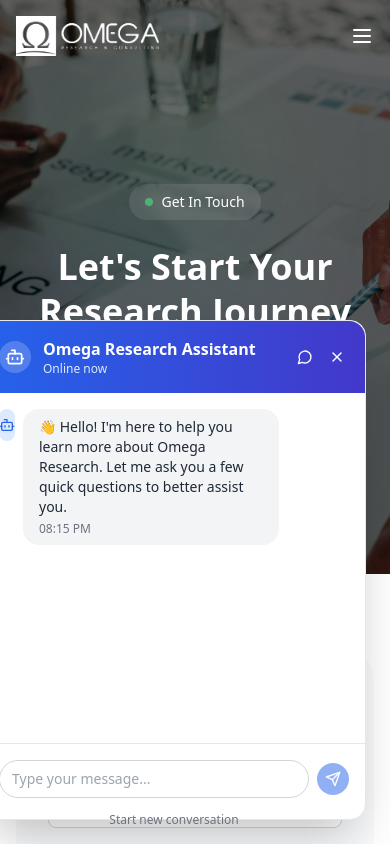
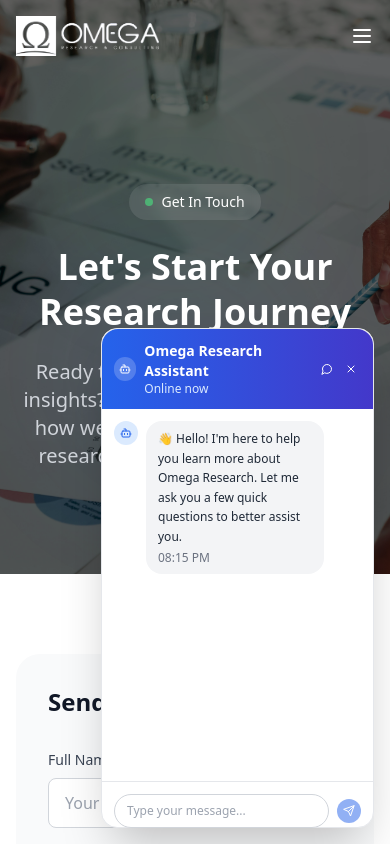
Before and after one commit to Jiwe-Holding/omega_site, a React (Vite) app: page /contact in a window 390 px wide. Both pictures are taken after a click on the button 334 px from the left and 788 px from the top of the page. Shown: the top 844 px of the page. Built offline with nearby package versions, Linux system fonts and the light colour scheme.

Commit message:
Update ChatBot.tsx

```diff
--- a/src/components/ChatBot.tsx
+++ b/src/components/ChatBot.tsx
@@ -129,19 +129,19 @@
 
 
   return (
-    <div className="fixed bottom-6 right-6 z-50">
+    <div className="fixed bottom-4 right-4 sm:bottom-6 sm:right-6 z-50">
       {/* Floating Button */}
       {!isOpen && (
         <button
           onClick={() => setIsOpen(true)}
-          className="w-16 h-16 bg-gradient-to-r from-blue-600 to-indigo-700 text-white rounded-full shadow-2xl hover:shadow-3xl transition-all duration-300 transform hover:scale-110 flex items-center justify-center group relative"
+          className="w-12 h-12 sm:w-16 sm:h-16 bg-gradient-to-r from-blue-600 to-indigo-700 text-white rounded-full shadow-2xl hover:shadow-3xl transition-all duration-300 transform hover:scale-110 flex items-center justify-center group relative"
         >
           <div className="relative">
-            <Bot className="w-7 h-7 group-hover:scale-110 transition-transform" />
-            <MessageSquare className="w-4 h-4 absolute -bottom-1 -right-1 bg-white text-blue-600 rounded-full p-0.5 group-hover:scale-110 transition-transform" />
+            <Bot className="w-5 h-5 sm:w-7 sm:h-7 group-hover:scale-110 transition-transform" />
+            <MessageSquare className="w-3 h-3 sm:w-4 sm:h-4 absolute -bottom-1 -right-1 bg-white text-blue-600 rounded-full p-0.5 group-hover:scale-110 transition-transform" />
           </div>
-          <div className="absolute -top-1 -right-1 w-5 h-5 bg-green-500 rounded-full animate-pulse flex items-center justify-center">
-            <div className="w-2 h-2 bg-white rounded-full"></div>
+          <div className="absolute -top-1 -right-1 w-4 h-4 sm:w-5 sm:h-5 bg-green-500 rounded-full animate-pulse flex items-center justify-center">
+            <div className="w-1.5 h-1.5 sm:w-2 sm:h-2 bg-white rounded-full"></div>
           </div>
         </button>
       )}
@@ -149,31 +149,33 @@
       {/* Chat Window */}
       {isOpen && (
         <div className={`bg-white rounded-2xl shadow-2xl border border-gray-200 transition-all duration-300 ${
-          isMinimized ? 'w-80 h-16' : 'w-96 h-[500px]'
+          isMinimized
+            ? 'w-72 h-16 sm:w-80'
+            : 'w-[min(70vw,450px)] h-[min(60vh,500px)] sm:w-[420px] sm:h-[500px]'
         }`}>
         {/* Header */}
-        <div className="bg-gradient-to-r from-blue-600 to-indigo-700 text-white p-4 rounded-t-2xl flex items-center justify-between">
-          <div className="flex items-center space-x-3">
-            <div className="w-8 h-8 bg-white/20 rounded-full flex items-center justify-center">
-              <Bot className="w-5 h-5" />
+        <div className="bg-gradient-to-r from-blue-600 to-indigo-700 text-white p-3 sm:p-4 rounded-t-2xl flex items-center justify-between">
+          <div className="flex items-center space-x-2 sm:space-x-3">
+            <div className="w-6 h-6 sm:w-8 sm:h-8 bg-white/20 rounded-full flex items-center justify-center">
+              <Bot className="w-3 h-3 sm:w-5 sm:h-5" />
             </div>
             <div>
-              <h3 className="font-semibold">Omega Research Assistant</h3>
+              <h3 className="font-semibold text-sm sm:text-base">Omega Research Assistant</h3>
               <p className="text-xs text-blue-100">Online now</p>
             </div>
           </div>
-          <div className="flex items-center space-x-2">
+          <div className="flex items-center space-x-1 sm:space-x-2">
             <button
               onClick={() => setIsMinimized(!isMinimized)}
               className="p-1 hover:bg-white/20 rounded-full transition-colors"
             >
-              <MessageCircle className="w-4 h-4" />
+              <MessageCircle className="w-3 h-3 sm:w-4 sm:h-4" />
             </button>
             <button
               onClick={() => setIsOpen(false)}
               className="p-1 hover:bg-white/20 rounded-full transition-colors"
             >
-              <X className="w-4 h-4" />
+              <X className="w-3 h-3 sm:w-4 sm:h-4" />
             </button>
           </div>
         </div>
@@ -181,28 +183,28 @@
         {!isMinimized && (
           <>
             {/* Messages */}
-            <div className="flex-1 p-4 space-y-4 overflow-y-auto h-[350px]">
+            <div className="flex-1 p-3 sm:p-4 space-y-3 sm:space-y-4 overflow-y-auto h-[calc(min(60vh,500px)-8rem)] sm:h-[350px]">
               {messages.map((message) => (
                 <div
                   key={message.id}
                   className={`flex ${message.isBot ? 'justify-start' : 'justify-end'}`}
                 >
-                  <div className={`flex items-start space-x-2 max-w-[80%] ${
+                  <div className={`flex items-start space-x-2 max-w-[85%] sm:max-w-[80%] ${
                     message.isBot ? 'flex-row' : 'flex-row-reverse'
                   }`}>
-                    <div className={`w-8 h-8 rounded-full flex items-center justify-center ${
+                    <div className={`w-6 h-6 sm:w-8 sm:h-8 rounded-full flex items-center justify-center flex-shrink-0 ${
                       message.isBot
                         ? 'bg-blue-100 text-blue-600'
                         : 'bg-gray-100 text-gray-600'
                     }`}>
-                      {message.isBot ? <Bot className="w-4 h-4" /> : <User className="w-4 h-4" />}
+                      {message.isBot ? <Bot className="w-3 h-3 sm:w-4 sm:h-4" /> : <User className="w-3 h-3 sm:w-4 sm:h-4" />}
                     </div>
-                    <div className={`px-4 py-2 rounded-2xl ${
+                    <div className={`px-3 py-2 sm:px-4 sm:py-2 rounded-2xl ${
                       message.isBot
                         ? 'bg-gray-100 text-gray-800'
                         : 'bg-blue-600 text-white'
                     }`}>
-                      <p className="text-sm">{message.text}</p>
+                      <p className="text-xs sm:text-sm leading-relaxed">{message.text}</p>
                       <p className={`text-xs mt-1 ${
                         message.isBot ? 'text-gray-500' : 'text-blue-100'
                       }`}>
@@ -219,14 +221,14 @@
               {isTyping && (
                 <div className="flex justify-start">
                   <div className="flex items-start space-x-2">
-                    <div className="w-8 h-8 rounded-full bg-blue-100 text-blue-600 flex items-center justify-center">
-                      <Bot className="w-4 h-4" />
+                    <div className="w-6 h-6 sm:w-8 sm:h-8 rounded-full bg-blue-100 text-blue-600 flex items-center justify-center flex-shrink-0">
+                      <Bot className="w-3 h-3 sm:w-4 sm:h-4" />
                     </div>
-                    <div className="px-4 py-2 rounded-2xl bg-gray-100">
+                    <div className="px-3 py-2 sm:px-4 sm:py-2 rounded-2xl bg-gray-100">
                       <div className="flex space-x-1">
-                        <div className="w-2 h-2 bg-gray-400 rounded-full animate-bounce"></div>
-                        <div className="w-2 h-2 bg-gray-400 rounded-full animate-bounce" style={{ animationDelay: '0.1s' }}></div>
-                        <div className="w-2 h-2 bg-gray-400 rounded-full animate-bounce" style={{ animationDelay: '0.2s' }}></div>
+                        <div className="w-1.5 h-1.5 sm:w-2 sm:h-2 bg-gray-400 rounded-full animate-bounce"></div>
+                        <div className="w-1.5 h-1.5 sm:w-2 sm:h-2 bg-gray-400 rounded-full animate-bounce" style={{ animationDelay: '0.1s' }}></div>
+                        <div className="w-1.5 h-1.5 sm:w-2 sm:h-2 bg-gray-400 rounded-full animate-bounce" style={{ animationDelay: '0.2s' }}></div>
                       </div>
                     </div>
                   </div>
@@ -237,7 +239,7 @@
             </div>
 
             {/* Input */}
-            <div className="p-4 border-t border-gray-200">
+            <div className="p-3 sm:p-4 border-t border-gray-200">
               <div className="flex items-center space-x-2">
                 <input
                   type="text"
@@ -245,15 +247,15 @@
                   onChange={(e) => setInputValue(e.target.value)}
                   onKeyPress={handleKeyPress}
                   placeholder="Type your message..."
-                  className="flex-1 px-3 py-2 border border-gray-300 rounded-full focus:outline-none focus:ring-2 focus:ring-blue-500 focus:border-transparent text-sm"
+                  className="flex-1 px-3 py-2 border border-gray-300 rounded-full focus:outline-none focus:ring-2 focus:ring-blue-500 focus:border-transparent text-xs sm:text-sm"
                   disabled={isTyping}
                 />
                 <button
                   onClick={handleSendMessage}
                   disabled={!inputValue.trim() || isTyping}
-                  className="p-2 bg-blue-600 text-white rounded-full hover:bg-blue-700 disabled:opacity-50 disabled:cursor-not-allowed transition-colors"
+                  className="p-1.5 sm:p-2 bg-blue-600 text-white rounded-full hover:bg-blue-700 disabled:opacity-50 disabled:cursor-not-allowed transition-colors"
                 >
-                  <Send className="w-4 h-4" />
+                  <Send className="w-3 h-3 sm:w-4 sm:h-4" />
                 </button>
               </div>
 
```
